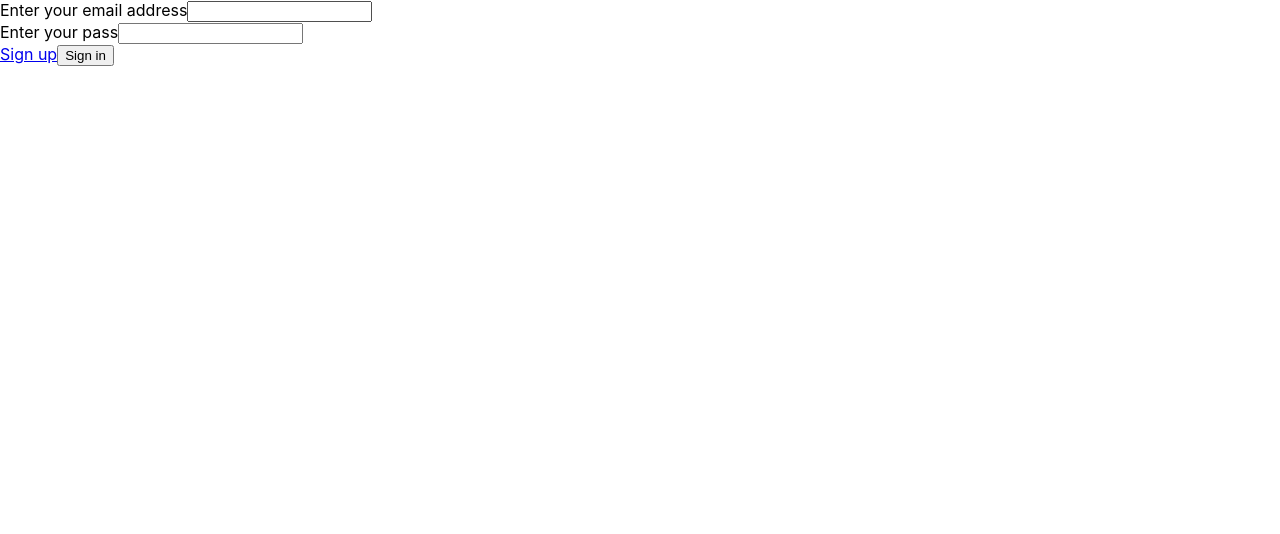
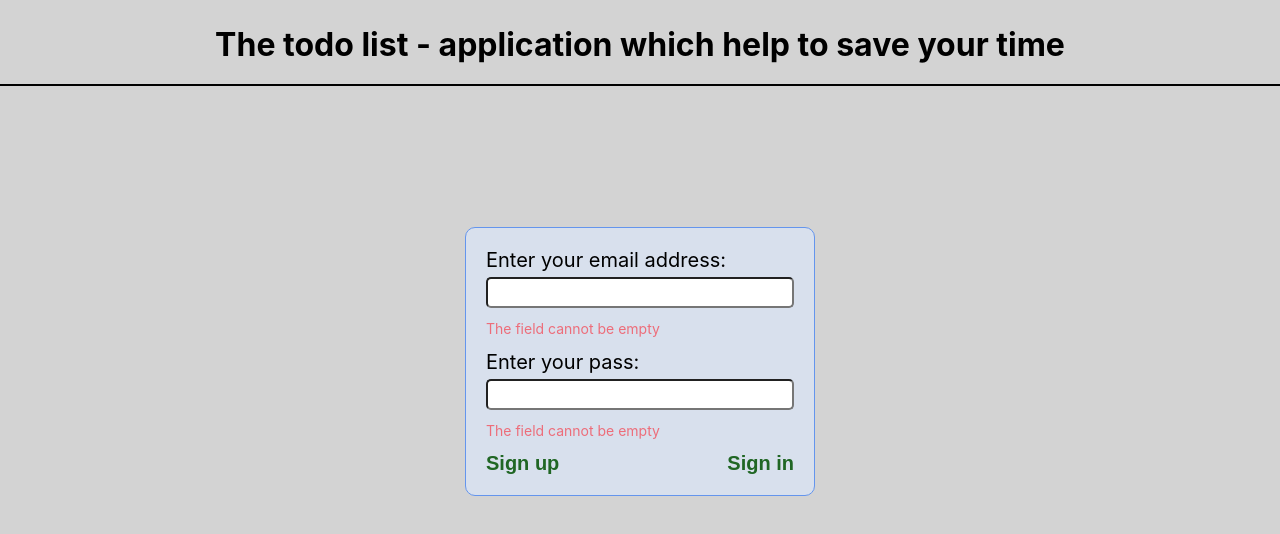
Before and after one commit to EugeneSheuchuk/ToDoLists, a React (Create React App) app: page / in a window 1280 px wide. Shown: the top 534 px of the page. Built offline with nearby package versions, Linux system fonts and the light colour scheme.

Commit message:
Styled auth componint and add base logic

```diff
--- a/package.json
+++ b/package.json
@@ -32,5 +32,6 @@
       "last 1 firefox version",
       "last 1 safari version"
     ]
-  }
+  },
+  "proxy": "http://localhost:8080"
 }
--- a/src/components/App/App.js
+++ b/src/components/App/App.js
@@ -21,6 +21,8 @@ class App extends React.Component {
     };
 
     componentDidMount = () => {
+        const isAuth = this.props.isAuth;
+        if (!isAuth) return;
         API.getDataById(APPID)
             .then(res => this.setState({lists: [...res.data]}))
             .catch(err => this.setState({isError: true, errorText: err.response.data}));
--- a/src/components/Auth/Auth.jsx
+++ b/src/components/Auth/Auth.jsx
@@ -1,16 +1,30 @@
 import React from "react";
 import style from './Auth.module.css';
-import {Link, Redirect} from "react-router-dom";
-import InputText from "../InputText/InputText";
+import {Redirect, withRouter} from "react-router-dom";
 import Button from "../Button/Button";
 
 class Auth extends React.Component {
     constructor(props) {
         super(props);
         this.state = {
-
+            email: '',
+            pass: '',
         };
-    }
+    };
+    _onSignUp = () => {
+        this.props.history.push('/registration');
+    };
+    _onCHangeField = (e, type) => {
+        if (type === 'email') {
+            this.setState({email: e.target.value});
+        } else if (type === 'pass') {
+            this.setState({pass: e.target.value});
+        }
+    };
+    _sigIn = () => {
+        console.log(this.state);
+        this.setState({email:'', pass:''})
+    };
 
     render() {
         const isAuth = this.props.isAuth;
@@ -18,18 +32,28 @@ class Auth extends React.Component {
         return (
             <div className={style.auth_container}>
                 <div className={style.email}>
-                    <label htmlFor="authEmail">Enter your email address</label>
-                    <InputText imputId={'authEmail'}/>
+                    <label htmlFor="authEmail">Enter your email address:</label>
+                    <input type='email' id='authEmail' value={this.state.email}
+                           onChange={(e) => this._onCHangeField(e, 'email')}/>
+                    <p className="error">The field cannot be empty</p>
                 </div>
                 <div className={style.pass}>
-                    <label htmlFor="authPass">Enter your pass</label>
-                    <InputText imputId={'authPass'}/>
+                    <label htmlFor="authPass">Enter your pass:</label>
+                    <input type='password' id='authPass' value={this.state.pass}
+                           onChange={(e)=> this._onCHangeField(e, 'pass')}/>
+                    <p className="error">The field cannot be empty</p>
                 </div>
-                <Link to={'/registration'}>Sign up</Link>
-                <Button value={'Sign in'}/>
+                <div className={style.links}>
+                    <Button value={'Sign up'}
+                            action={this._onSignUp}
+                            styleClass='link_button'/>
+                    <Button value={'Sign in'}
+                            action={this._sigIn}
+                            styleClass='link_button'/>
+                </div>
             </div>
         );
     }
 }
 
-export default Auth;
+export default withRouter(Auth);
--- a/src/components/Auth/Auth.module.css
+++ b/src/components/Auth/Auth.module.css
@@ -0,0 +1,35 @@
+.auth_container {
+    position: relative;
+    top: 15vh;
+    width: 350px;
+    margin: 0 auto;
+    padding: 20px;
+    border: 1px solid cornflowerblue;
+    border-radius: 10px;
+    background-color: #d8e0ed;
+}
+
+label {
+    display: block;
+    font-size: 20px;
+    margin-bottom: 5px;
+}
+
+input[type='email'],
+input[type='password'] {
+    width: 100%;
+    display: block;
+    margin-bottom: 5px;
+    line-height: 20px;
+    font-size: 20px;
+    color: #3f3535;
+    padding: 2px 10px;
+    border-radius: 5px;
+    outline: none;
+}
+
+p {
+    line-height: 14px;
+    font-size: 14px;
+    color: #ed6d7a;
+}
--- a/src/components/Button/Button.module.css
+++ b/src/components/Button/Button.module.css
@@ -16,3 +16,26 @@
 .taskButton {
     width: 100%;
 }
+
+.link_button {
+    margin: 0;
+    padding: 0;
+    border: none;
+    outline: none;
+    font-size: 20px;
+    font-weight: bold;
+    background-color: #d8e0ed;
+    color: #206624;
+    width: 50%;
+}
+.link_button:first-child {
+    text-align: left;
+}
+.link_button:last-child {
+    text-align: right;
+}
+
+.link_button:hover {
+    text-decoration: underline;
+    color: #579cb5;
+}
--- a/src/components/Main/Main.jsx
+++ b/src/components/Main/Main.jsx
@@ -17,7 +17,8 @@ class Main extends React.Component {
         const isAuth = this.state.isAuth;
 
         return (
-            <div>
+            <div className={style.main_container}>
+                <h1>The todo list -  application which help to save your time</h1>
                 <Switch>
                     <Route exact path={'/'}>
                         <Auth isAuth={isAuth}/>
--- a/src/components/Main/Main.module.css
+++ b/src/components/Main/Main.module.css
@@ -0,0 +1,11 @@
+.main_container {
+    min-height: 50vh;
+    min-width: 100vw;
+}
+h1 {
+ width: 100vw;
+    text-align: center;
+    margin-top: 25px;
+    padding-bottom: 20px;
+    border-bottom: 2px solid black;
+}
--- a/src/index.css
+++ b/src/index.css
@@ -1,3 +1,16 @@
+html {
+  -webkit-box-sizing: border-box;
+  -moz-box-sizing: border-box;
+  box-sizing: border-box;
+}
+
+*,
+*::before,
+*::after {
+  -webkit-box-sizing: inherit;
+  -moz-box-sizing: inherit;
+  box-sizing: inherit;
+}
 body {
   margin: 0;
   font-family: -apple-system, BlinkMacSystemFont, 'Segoe UI', 'Roboto', 'Oxygen',
@@ -5,6 +18,7 @@ body {
     sans-serif;
   -webkit-font-smoothing: antialiased;
   -moz-osx-font-smoothing: grayscale;
+  background-color: lightgrey;
 }
 
 code {
```
Also changed, not shown: 1 other file (tests, documents, lock files or other folders).
